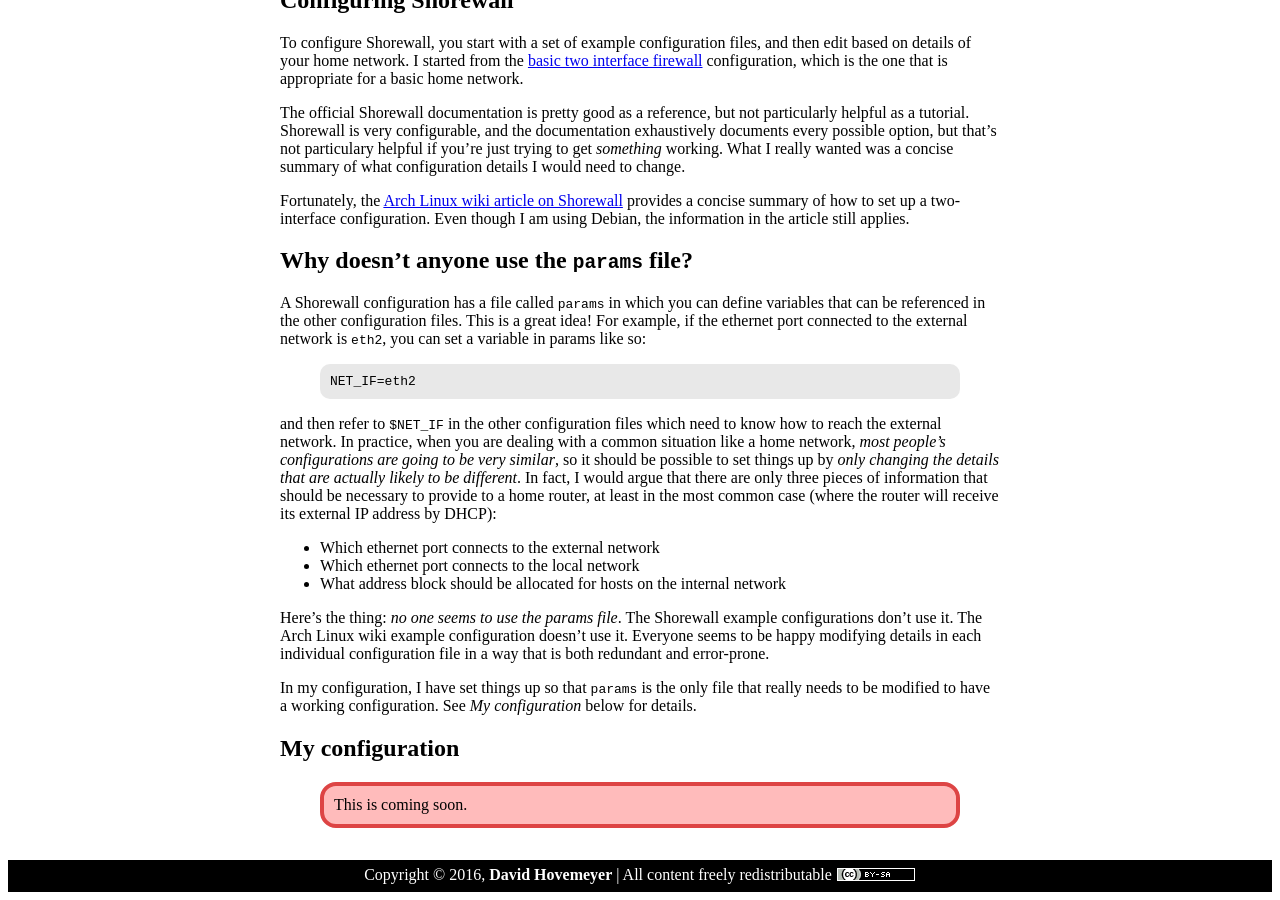
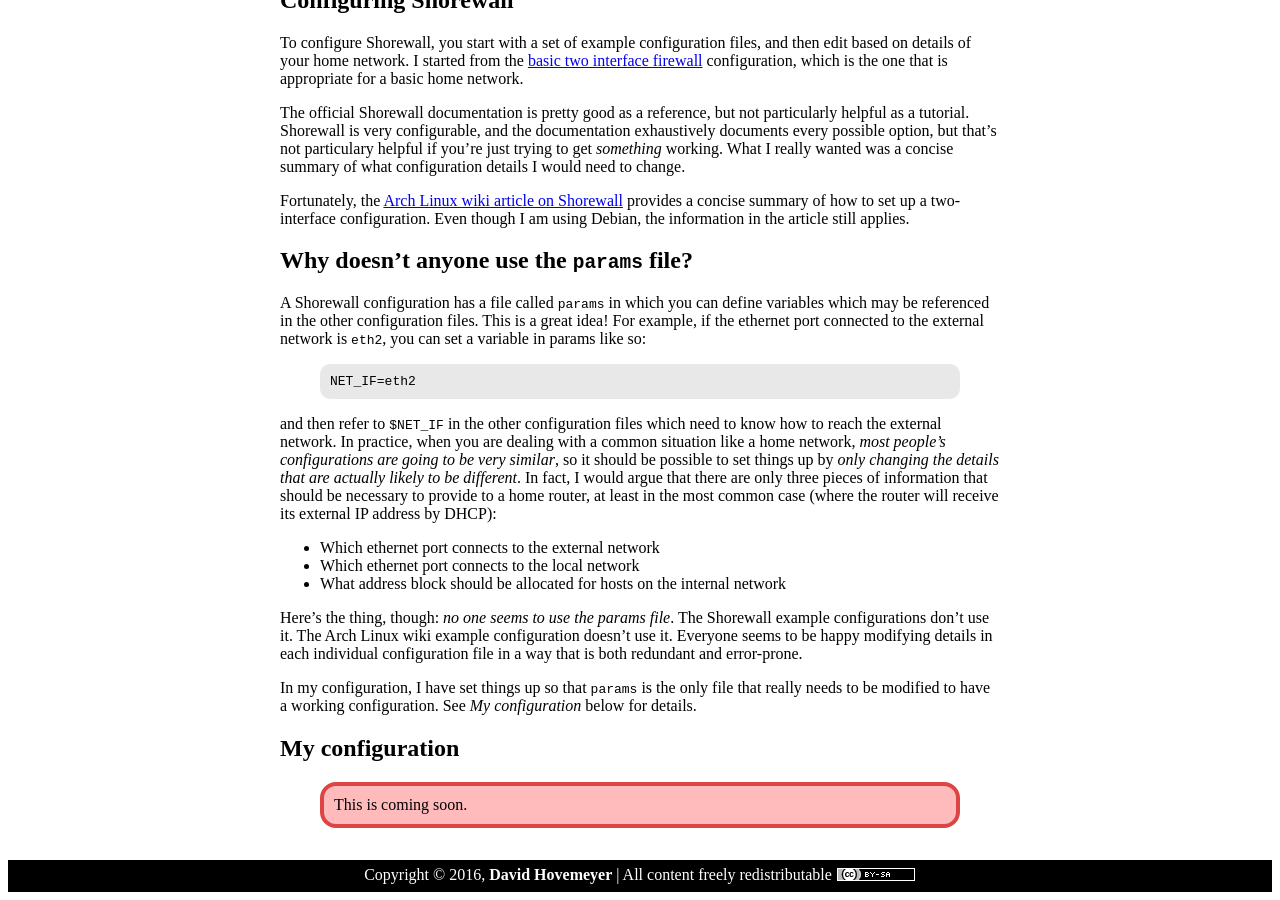
Before and after one commit to daveho/t5740router, a Jekyll site: the page built from shorewall.md, in a window 1280 px wide and 900 px high, scrolled down 582 px. Built offline with Jekyll 4.4.1, drawn with Linux system fonts in a browser that asks for light colours.

Commit message:
minor phrasing tweaks

```diff
--- a/shorewall.md
+++ b/shorewall.md
@@ -27,7 +27,7 @@ Fortunately, the [Arch Linux wiki article on Shorewall](https://wiki.archlinux.o
 
 ## Why doesn't anyone use the `params` file?
 
-A Shorewall configuration has a file called `params` in which you can define variables that can be referenced in the other configuration files.  This is a great idea!  For example, if the ethernet port connected to the external network is `eth2`, you can set a variable in params like so:
+A Shorewall configuration has a file called `params` in which you can define variables which may be referenced in the other configuration files.  This is a great idea!  For example, if the ethernet port connected to the external network is `eth2`, you can set a variable in params like so:
 
     NET_IF=eth2
 
@@ -37,7 +37,7 @@ and then refer to `$NET_IF` in the other configuration files which need to know
 * Which ethernet port connects to the local network
 * What address block should be allocated for hosts on the internal network
 
-Here's the thing: *no one seems to use the params file*.  The Shorewall example configurations don't use it.  The Arch Linux wiki example configuration doesn't use it.  Everyone seems to be happy modifying details in each individual configuration file in a way that is both redundant and error-prone.
+Here's the thing, though: *no one seems to use the params file*.  The Shorewall example configurations don't use it.  The Arch Linux wiki example configuration doesn't use it.  Everyone seems to be happy modifying details in each individual configuration file in a way that is both redundant and error-prone.
 
 In my configuration, I have set things up so that `params` is the only file that really needs to be modified to have a working configuration.  See *My configuration* below for details.
 
```
